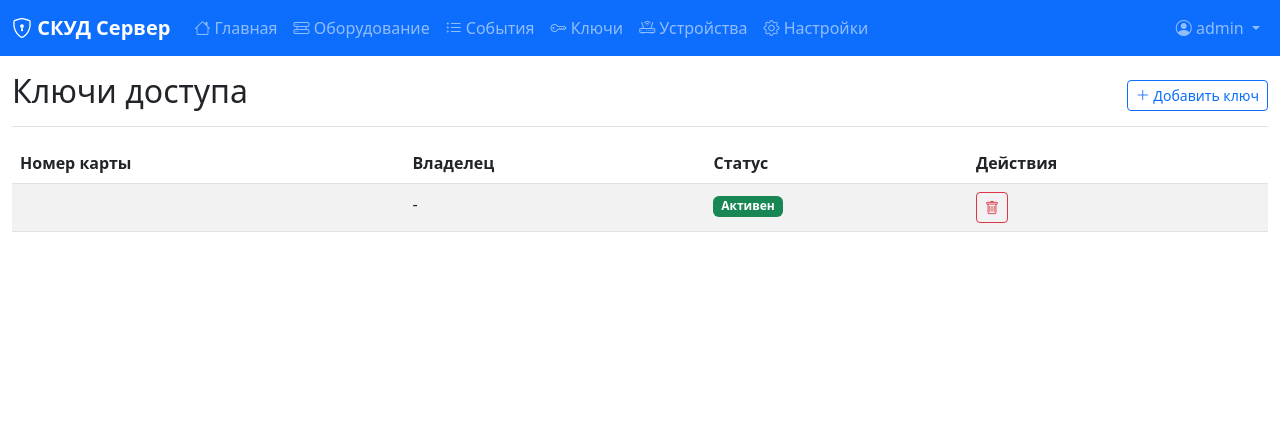
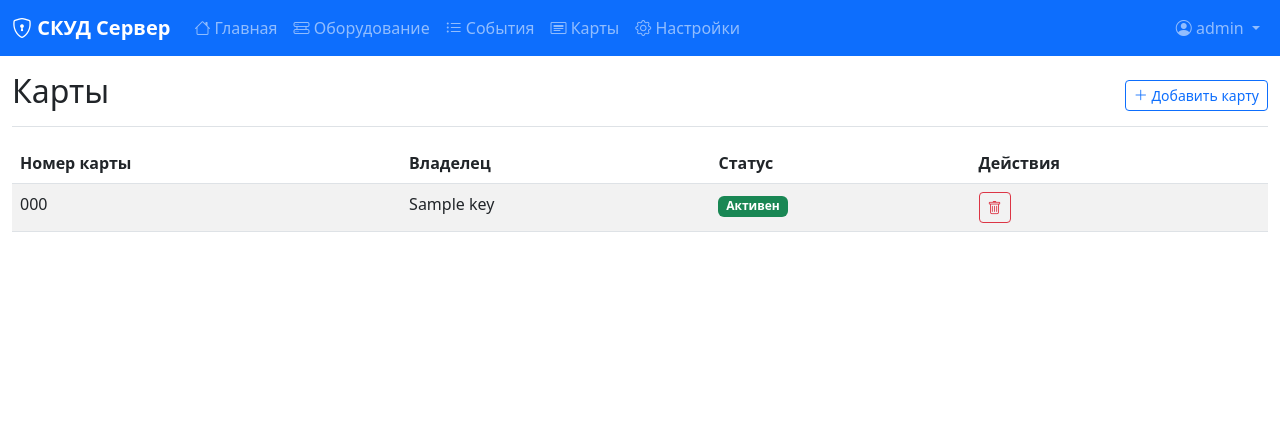
Before and after one commit to majormguarde-bit/python-skud-clone, a Flask app: page /keys in a window 1280 px wide. Shown: the top 422 px of the page. Run offline with Flask 3, Linux system fonts and the light colour scheme; a user stored in the database is signed in; tables that the repository leaves empty hold one stand-in row (values such as "Sample post"); parts of the project's set-up code (start-up, migrations or seed data) failed here and were passed over; some libraries are stand-ins or nearby versions.

Commit message:
Initial commit

```diff
--- a/app/views/main.py
+++ b/app/views/main.py
@@ -161,16 +161,9 @@
 @main.route('/keys')
 @login_required
 def access_keys():
-    """Страница управления ключами доступа"""
+    """Страница управления картами доступа"""
     keys = AccessKey.query.all()
     return render_template('main/keys.html', keys=keys)
-
-@main.route('/devices')
-@login_required
-def devices():
-    """Страница устройств"""
-    devices = Device.query.all()
-    return render_template('main/devices.html', devices=devices)
 
 @main.route('/settings', methods=['GET', 'POST'])
 @login_required
--- a/templates/base.html
+++ b/templates/base.html
@@ -68,12 +68,7 @@
                     </li>
                     <li class="nav-item">
                         <a class="nav-link" href="{{ url_for('main.access_keys') }}">
-                            <i class="bi bi-key"></i> Ключи
-                        </a>
-                    </li>
-                    <li class="nav-item">
-                        <a class="nav-link" href="{{ url_for('main.devices') }}">
-                            <i class="bi bi-router"></i> Устройства
+                            <i class="bi bi-card-heading"></i> Карты
                         </a>
                     </li>
                     <li class="nav-item">
--- a/templates/main/keys.html
+++ b/templates/main/keys.html
@@ -1,13 +1,13 @@
 {% extends "base.html" %}
 
-{% block title %}Ключи доступа{% endblock %}
+{% block title %}Карты{% endblock %}
 
 {% block content %}
 <div class="d-flex justify-content-between flex-wrap flex-md-nowrap align-items-center pt-3 pb-2 mb-3 border-bottom">
-    <h1 class="h2">Ключи доступа</h1>
+    <h1 class="h2">Карты</h1>
     <div class="btn-toolbar mb-2 mb-md-0">
         <button type="button" class="btn btn-sm btn-outline-primary">
-            <i class="bi bi-plus-lg"></i> Добавить ключ
+            <i class="bi bi-plus-lg"></i> Добавить карту
         </button>
     </div>
 </div>
@@ -25,8 +25,8 @@
         <tbody>
             {% for key in keys %}
             <tr>
-                <td>{{ key.card_number }}</td>
-                <td>{{ key.user_id or '-' }}</td>
+                <td>{{ key.key_number }}</td>
+                <td>{{ key.holder_name or '-' }}</td>
                 <td>
                     {% if key.is_active %}
                     <span class="badge bg-success">Активен</span>
@@ -42,7 +42,7 @@
             </tr>
             {% else %}
             <tr>
-                <td colspan="4" class="text-center">Нет ключей</td>
+                <td colspan="4" class="text-center">Нет карт</td>
             </tr>
             {% endfor %}
         </tbody>
--- a/templates/main/settings.html
+++ b/templates/main/settings.html
@@ -143,8 +143,6 @@
     </div>
 </div>
 
-{% endwith %}
-
 <div class="row">
     <div class="col-md-8 col-lg-6">
         <form method="POST">
```
Also changed, not shown: check_settings_table.py (added, +24 -0 lines), templates/main/devices.html (deleted, +0 -49 lines), README.md (added).
